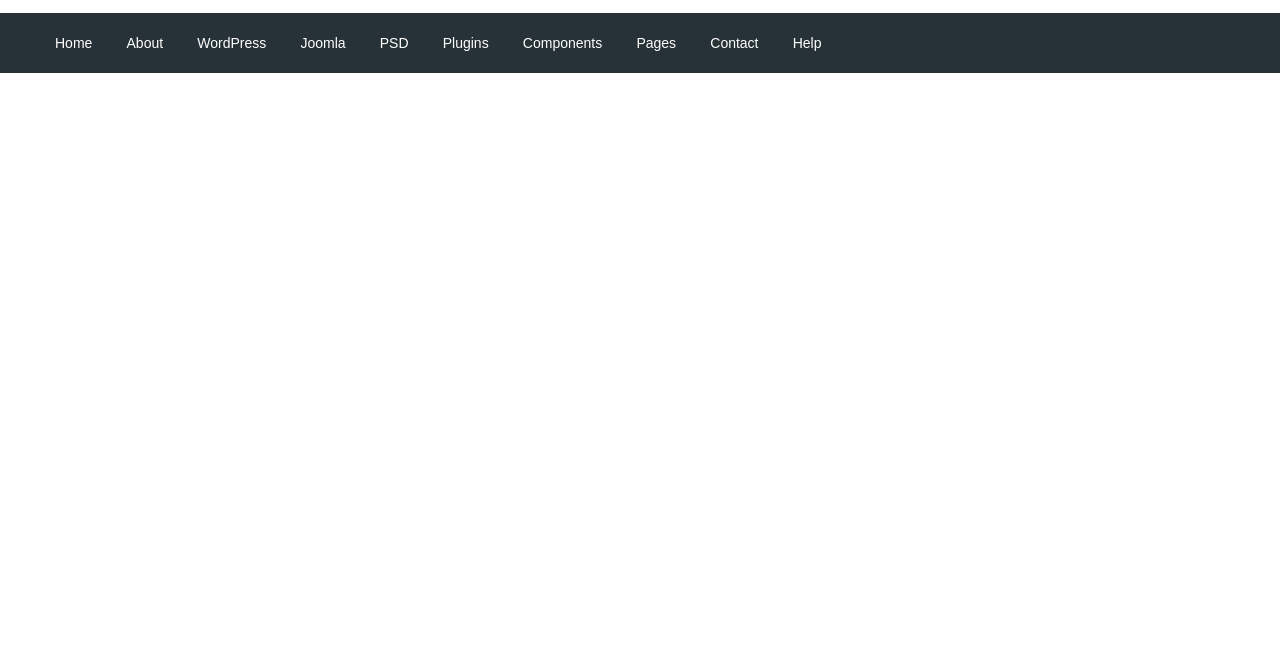
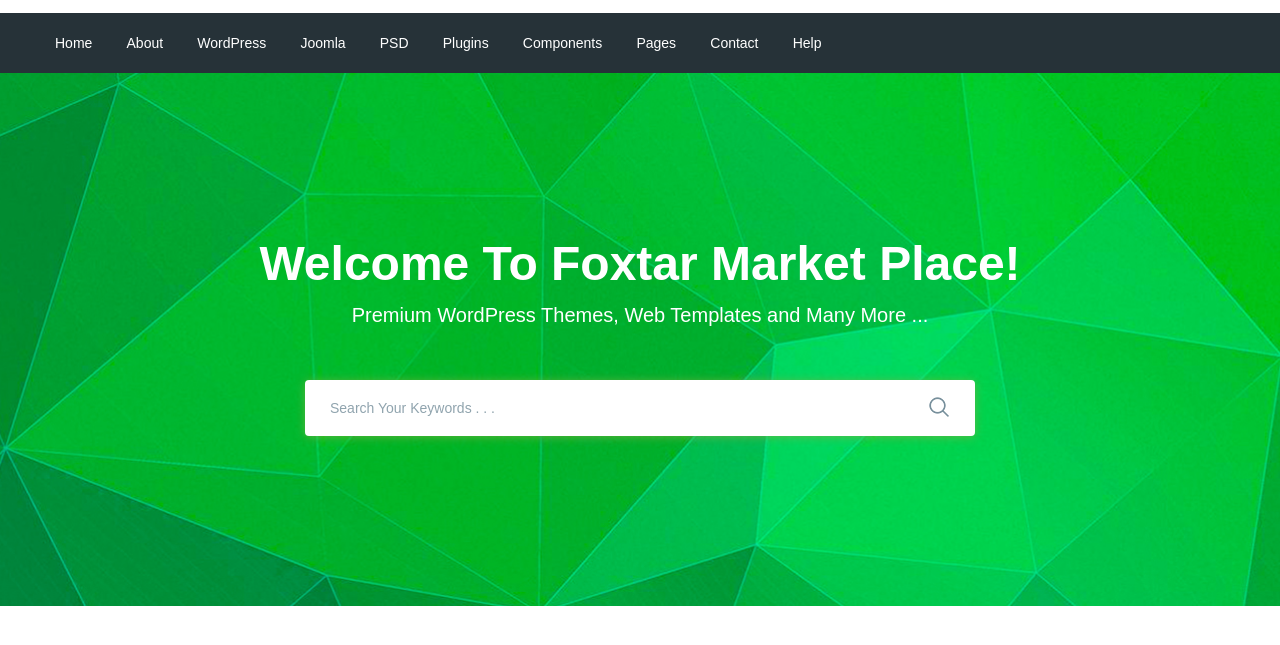
Before and after one commit to frgwork/moderno, a website: page app/index.html in a window 1280 px wide. Shown: the part 77-722 px from the top of the page. Drawn offline with nearby package versions, Linux system fonts and the light colour scheme; files that its build step writes are made by us from their sources.

Commit message:
added search section

```diff
--- a/app/index.html
+++ b/app/index.html
@@ -94,6 +94,26 @@
             </div>
          </div>
       </header>
+      <section class="search" style="background-image: url(images/search-bg.jpg);">
+         <div class="container">
+            <div class="search__inner">
+               <div class="search__inner-title">
+                  Welcome To Foxtar Market Place!
+               </div>
+               <div class="search__inner-text">
+                  Premium WordPress Themes, Web Templates and Many More ...
+               </div>
+               <div class="search__inner-form">
+                  <form>
+                     <input type="text" placeholder="Search Your Keywords . . ." required>
+                     <button type="submit">
+                        <img src="images/icons/search.png" alt="">
+                     </button>
+                  </form>
+               </div>
+            </div>
+         </div>
+      </section>
 
       <script src="https://ajax.googleapis.com/ajax/libs/jquery/3.5.1/jquery.min.js"></script>
       <script src="js/libs.min.js"></script>
--- a/app/scss/style.scss
+++ b/app/scss/style.scss
@@ -8,15 +8,15 @@
    height: 90px;
    align-items: center;
 }
-.header__text{
+.header__text {
    margin-left: auto;
    margin-right: 50px;
-  span{
+   span {
       color: $red;
    }
 }
 
-.header__btn{
+.header__btn {
    padding: 4px;
    width: 72px;
    border-radius: 4px;
@@ -24,30 +24,80 @@
    color: #ffffff;
    font-size: 12px;
 }
-.header__btn-login{
+.header__btn-login {
    background-color: $green;
 }
-.header__btn-register{
+.header__btn-register {
    background-color: $red;
    margin-left: 7px;
 }
-.header__menu{
+.header__menu {
    background-color: $bg;
 }
-.menu{
+.menu {
    display: flex;
    align-items: center;
    height: 60px;
 }
-.menu__list{
-  li{
+.menu__list {
+   li {
       display: inline-block;
-    & + li{
+      & + li {
          margin-left: 30px;
       }
    }
-  a{
+   a {
       color: #ffffff;
       font-size: 14px;
    }
 }
+.search {
+   background-repeat: no-repeat;
+   background-size: cover;
+   background-position: center;
+   min-height: 533px;
+}
+.search__inner {
+   padding: 155px 0 100px;
+   color: #ffffff;
+   text-align: center;
+   &-title {
+      margin-bottom: 10x;
+      font-size: 48px;
+      font-weight: 700;
+      line-height: 72px;
+   }
+   &-text {
+      margin-bottom: 50px;
+      font-size: 20px;
+      font-weight: 500;
+      line-height: 30px;
+   }
+   &-form {
+      max-width: 670px;
+      margin: 0 auto;
+      position: relative;
+      input {
+         display: block;
+         width: 100%;
+         box-shadow: 0px 1px 10px 0px rgba(124, 178, 64, 0.75);
+         border-radius: 4px;
+         height: 56px;
+         border: none;
+         font-size: 14px;
+         font-weight: 500;
+         padding: 0 60px 0 25px;
+         &::placeholder {
+            color: #90a4ae;
+            font-weight: 500;
+         }
+      }
+   }
+   button {
+     position: absolute;
+     border: none;
+     background-color: transparent;
+     right: 20px;
+     top: 16px;
+   }
+}
```
Also changed, not shown: app/images/icons/search.png (added), app/images/search-bg.jpg (added). Lines whose indentation alone changed are shown as unchanged.
